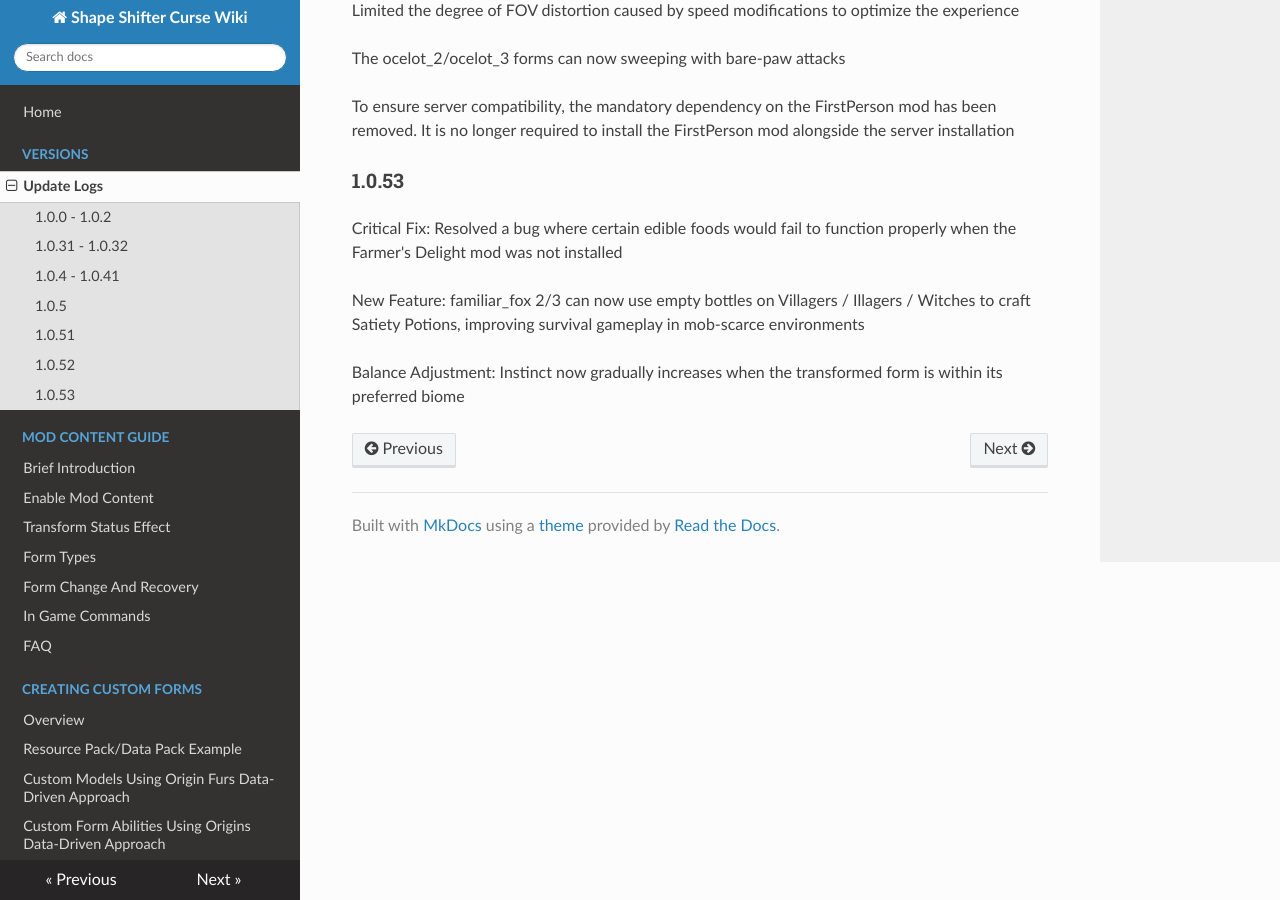
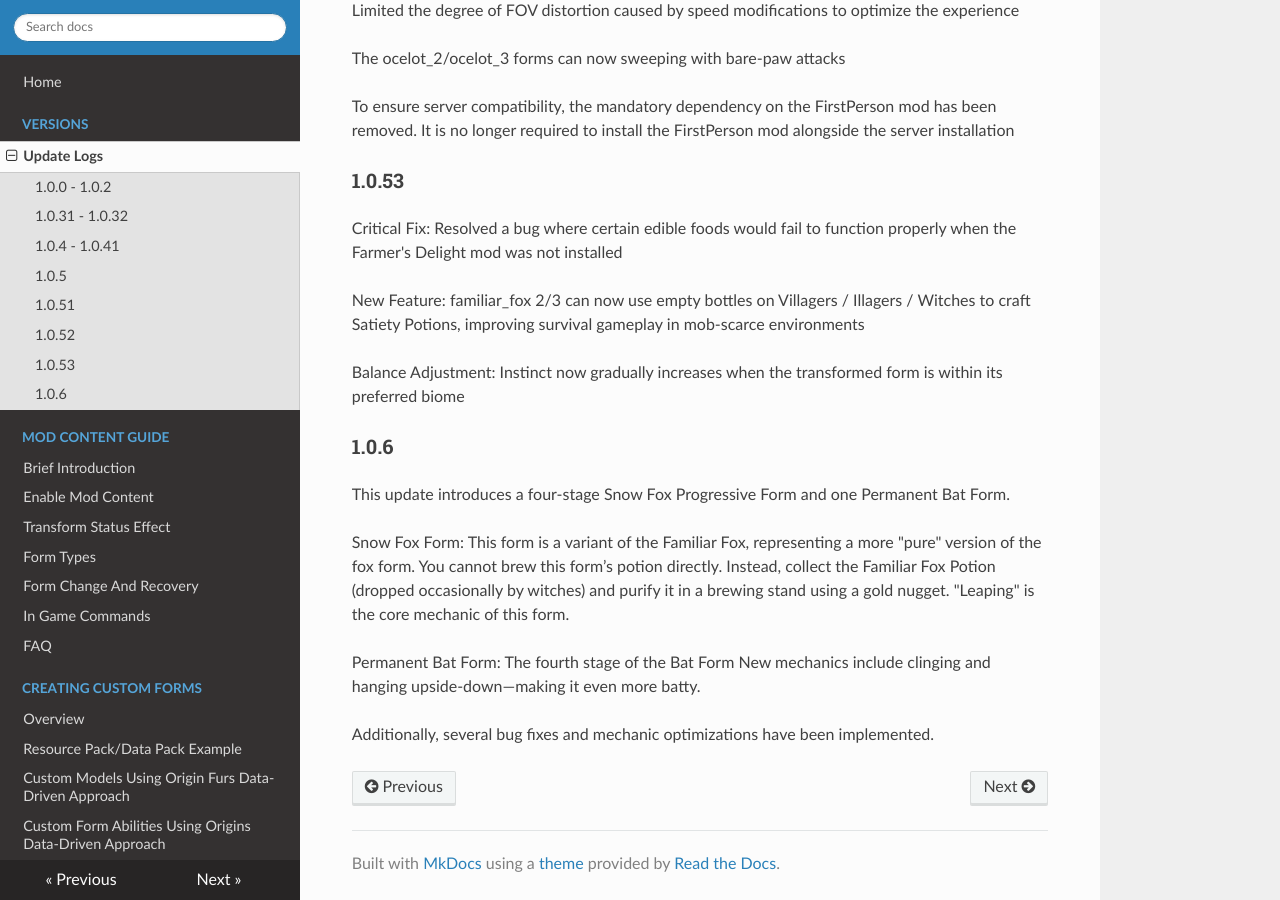
Before and after one commit to onixary/ssc_wiki_en, an MkDocs documentation site: the page built from docs/update_log/update_log.md, in a window 1280 px wide and 900 px high, scrolled down 1951 px. Built offline with MkDocs 1.6.1, drawn with Linux system fonts in a browser that asks for light colours; nearby versions of some CDN libraries.

```diff
--- a/docs/update_log/update_log.md
+++ b/docs/update_log/update_log.md
@@ -76,3 +76,18 @@ Critical Fix: Resolved a bug where certain edible foods would fail to function p
 New Feature: familiar_fox 2/3 can now use empty bottles on Villagers / Illagers / Witches to craft Satiety Potions, improving survival gameplay in mob-scarce environments
 
 Balance Adjustment: Instinct now gradually increases when the transformed form is within its preferred biome
+
+### 1\.0.6
+
+This update introduces a four-stage Snow Fox Progressive Form and one Permanent Bat Form.
+
+Snow Fox Form:
+This form is a variant of the Familiar Fox, representing a more "pure" version of the fox form.
+You cannot brew this form’s potion directly. Instead, collect the Familiar Fox Potion (dropped occasionally by witches) and purify it in a brewing stand using a gold nugget.
+"Leaping" is the core mechanic of this form.
+
+Permanent Bat Form:
+The fourth stage of the Bat Form
+New mechanics include clinging and hanging upside-down—making it even more batty.
+
+Additionally, several bug fixes and mechanic optimizations have been implemented.
```
Also changed, not shown: docs/mod_content/form_types.md (+3 -0 lines), docs/mod_content/transform_status_effect.md (+2 -0 lines).
